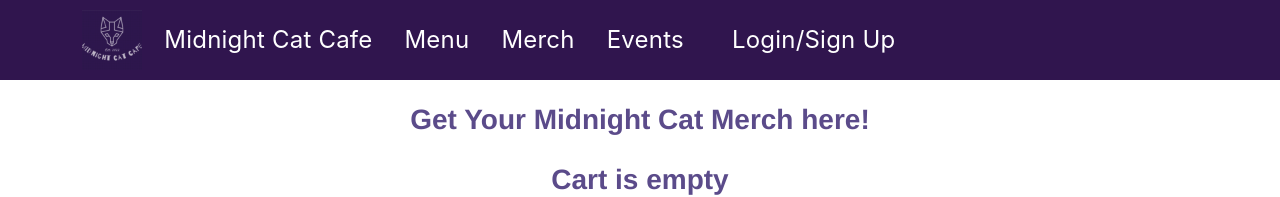
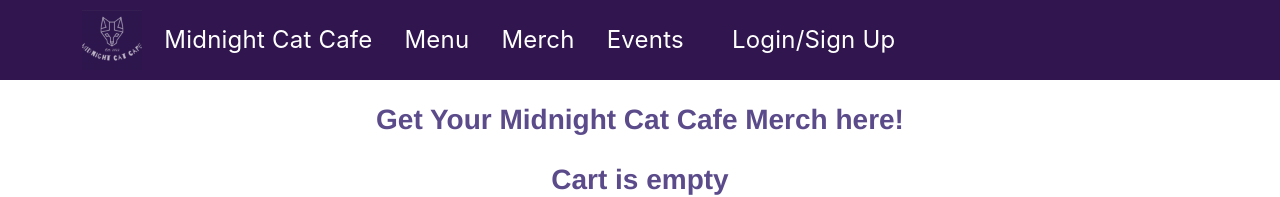
Before and after one commit to siennameow/midnight-cat-cafe, a React (Create React App) app in the folder client/: page /shopping in a window 1280 px wide. Shown: the top 197 px of the page. Built offline with nearby package versions, Linux system fonts and the light colour scheme.

Commit message:
oops small change

```diff
--- a/client/src/pages/Shopping.js
+++ b/client/src/pages/Shopping.js
@@ -101,7 +101,7 @@
   const cartTotals = () =>
     cartCountTotal === 0 ? (
       <b style={{ color: '#5B4B8A', fontSize: '28px' }}>
-        <p>Get Your Midnight Cat Merch here!</p>
+        <p>Get Your Midnight Cat Cafe Merch here!</p>
         <p>Cart is empty</p>
         <img
           src="https://thumbs.gfycat.com/ReasonableConsiderateGoldeneye-max-1mb.gif"
```
